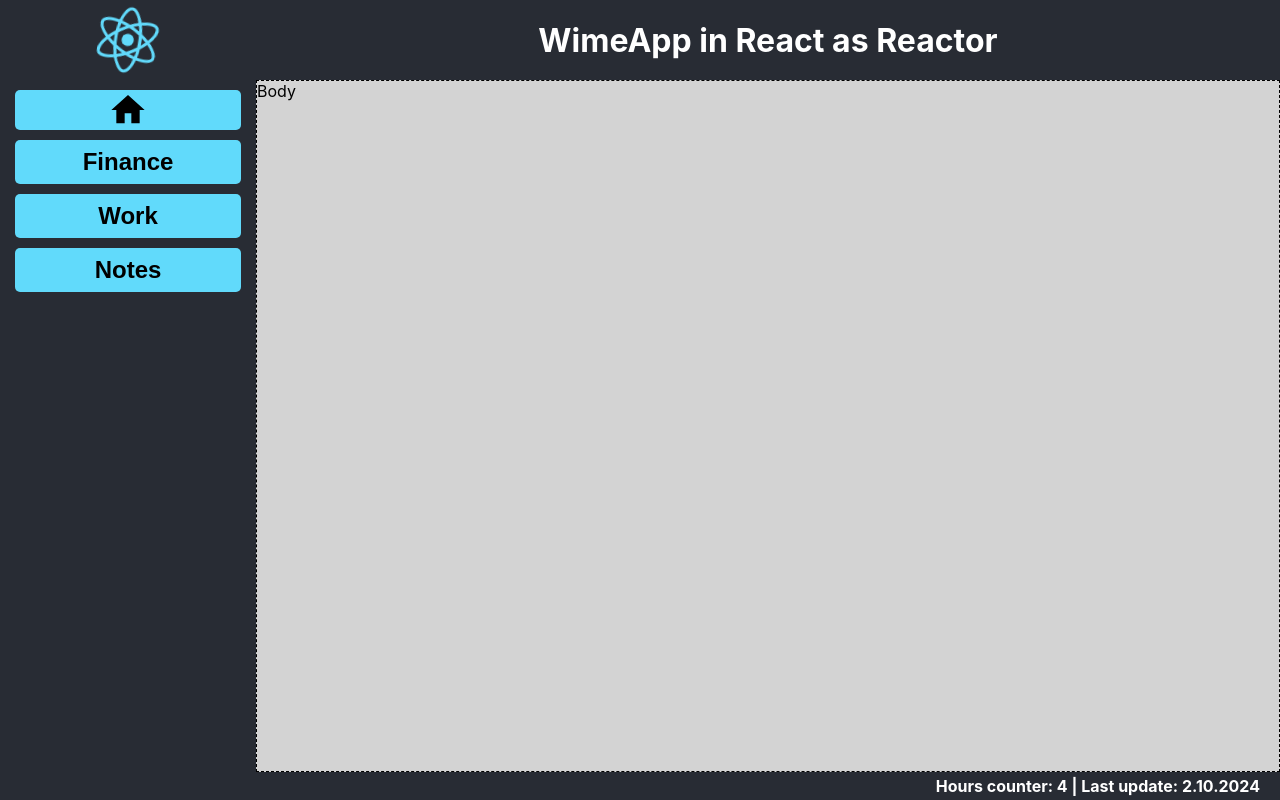
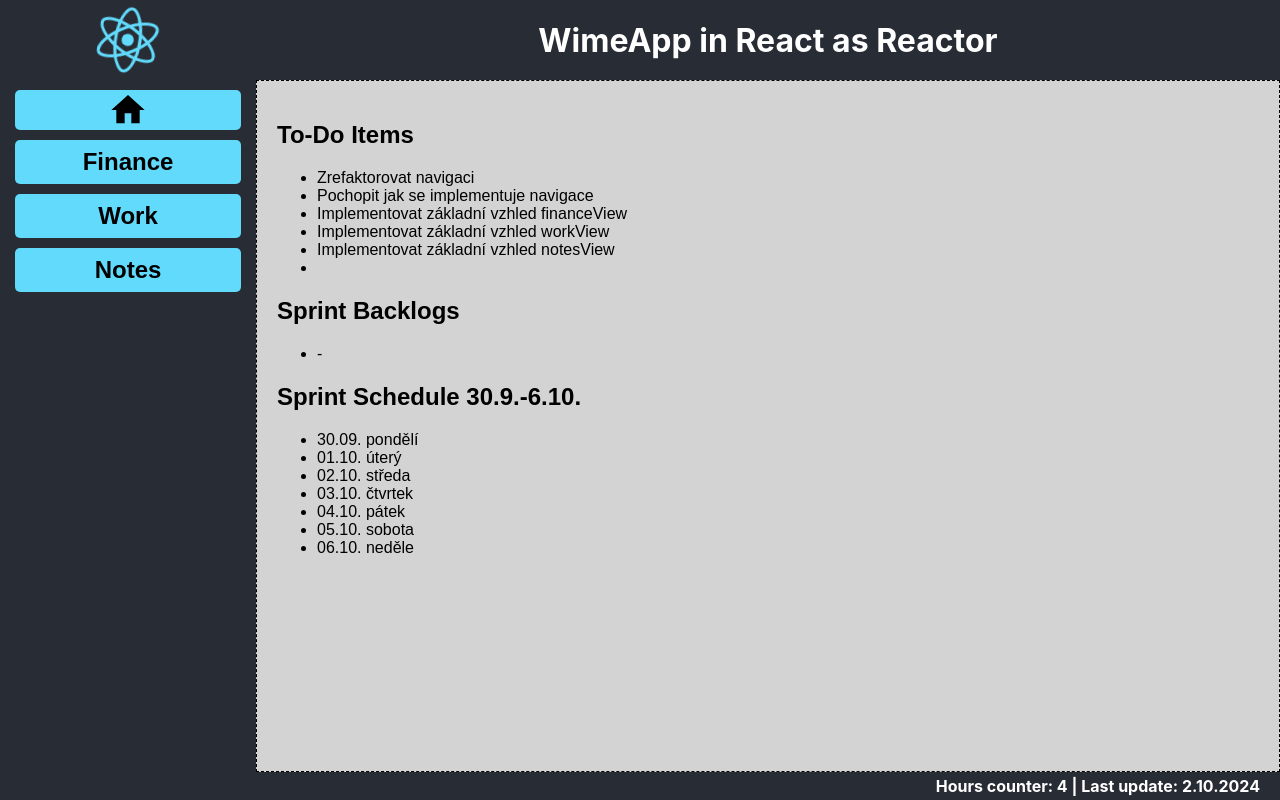
Before and after one commit to Lorisory/Reactor, a React (Create React App) app: page /HomeView in a window 1280 px wide. Built offline with nearby package versions, Linux system fonts and the light colour scheme.

Commit message:
Added router for home and finance view

```diff
--- a/src/App.tsx
+++ b/src/App.tsx
@@ -2,9 +2,13 @@
 import ReactorHeader from './ReactorHeader';
 import MainMenu from './MainMenu';
 import ReactorFooter from './ReactorFooter';
+import { BrowserRouter as Router, Route, Routes } from 'react-router-dom';
+import HomeView from './HomeView';
+import FinanceHomeView from './Finance/FinanceHomeView';
 
 function App() {
   return (
+    <Router>
       <div style={{
         display: 'grid',
         height: '100vh',
@@ -28,17 +32,20 @@
           <MainMenu />
         </div>
 
-
         <div style={{
           border: '1px dashed black',
           backgroundColor: 'lightgray',
-        display:'flex',
-        alignContent:'center',
-        gridRow: '2', // Umístění do 3. řádku
-        gridColumn: '2' // Přes všechny sloupce (1 až 3)
+          display: 'flex',
+          alignContent: 'center',
+          gridRow: '2',
+          gridColumn: '2'
         }}>
-        Body
+          <Routes>
+            <Route path="/HomeView" element={<HomeView />} />
+            <Route path="/FinanceHomeView" element={<FinanceHomeView />} />
+          </Routes>
         </div>
+
 
         <div style={{
           //border: '1px dashed yellow',
@@ -50,7 +57,9 @@
         }}>
           <ReactorFooter />
         </div>
+
       </div>
+    </Router>
   );
 }
 
--- /dev/null
+++ b/src/Finance/FinanceHomeView.tsx
@@ -0,0 +1,12 @@
+
+function FinanceHomeView() {
+    return (
+        <div>
+
+            Ahoj ty zmrde tohle je FINANCE view.
+        </div>
+
+    );
+}
+
+export default FinanceHomeView
--- /dev/null
+++ b/src/HomeView.tsx
@@ -0,0 +1,43 @@
+
+function HomeView() {
+    return (
+        <div style={{ padding: '20px', fontFamily: 'Arial, sans-serif' }}>
+            {/* To-Do Items */}
+            <section>
+                <h2>To-Do Items</h2>
+                <ul>
+                    <li>Zrefaktorovat navigaci</li>
+                    <li>Pochopit jak se implementuje navigace</li>
+                    <li>Implementovat základní vzhled financeView</li>
+                    <li>Implementovat základní vzhled workView</li>
+                    <li>Implementovat základní vzhled notesView</li>
+                    <li></li>
+                </ul>
+            </section>
+
+            {/* Sprint Backlogs */}
+            <section style={{ marginTop: '20px' }}>
+                <h2>Sprint Backlogs</h2>
+                <ul>
+                    <li>-</li>
+                </ul>
+            </section>
+
+            {/* Sprint Schedule */}
+            <section style={{ marginTop: '20px' }}>
+                <h2>Sprint Schedule 30.9.-6.10.</h2>
+                <ul>
+                    <li>30.09. pondělí</li>
+                    <li>01.10. úterý</li>
+                    <li>02.10. středa</li>
+                    <li>03.10. čtvrtek</li>
+                    <li>04.10. pátek</li>
+                    <li>05.10. sobota</li>
+                    <li>06.10. neděle</li>
+                </ul>
+            </section>
+        </div>
+    );
+}
+
+export default HomeView;
--- a/src/MainMenu.tsx
+++ b/src/MainMenu.tsx
@@ -1,7 +1,9 @@
 import './App.css';
 import HomeIcon from './Icons/HomeIcon';
+import { useNavigate  } from 'react-router-dom';
 
 function MainMenu() {
+    const navigate = useNavigate();
     return (
         <div className="App-header"
             style={{
@@ -13,14 +15,17 @@
                 height: '100%',
             }}
         >
+                <button
+                onClick={()=> navigate('/HomeView')}
+                className="MainMenuButtonStyle" style={{ padding: 0 }}>
+                    <HomeIcon color="black" size="30pt" />
+                </button>
 
-            <button className="MainMenuButtonStyle" style={{padding:0}}>
-                <HomeIcon color="black" size="30pt" />
-            </button>
-
-            <button className="MainMenuButtonStyle">
-                Finance
-            </button>
+                <button
+                onClick={()=> navigate('/FinanceHomeView')}
+                className="MainMenuButtonStyle">
+                    Finance
+                </button>
 
             <button className="MainMenuButtonStyle">
                 Work
```
Lines whose indentation alone changed are shown as unchanged.
